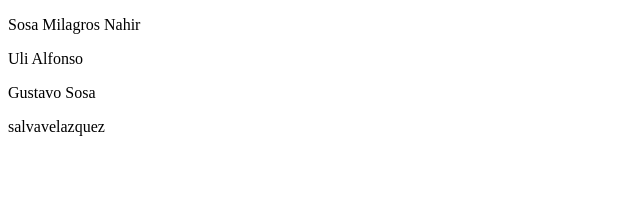
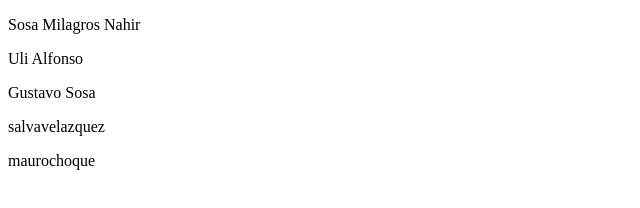
Before and after one commit to jquispeunju/proyectoJavaScript, a plain HTML site: page public/index.html in a window 1280 px wide. Shown: the whole page, without its empty margins (0-640 px from the left). Drawn offline with Linux system fonts and the light colour scheme.

Commit message:
cambios en el archivo index.html

```diff
--- a/public/index.html
+++ b/public/index.html
@@ -11,6 +11,7 @@
     <p>Uli Alfonso</p>
     <p>Gustavo Sosa</p>
     <p>salvavelazquez</p>
+    <p>maurochoque</p>
 
     <script src="../src/index.js" ></script>
 </body>
```
